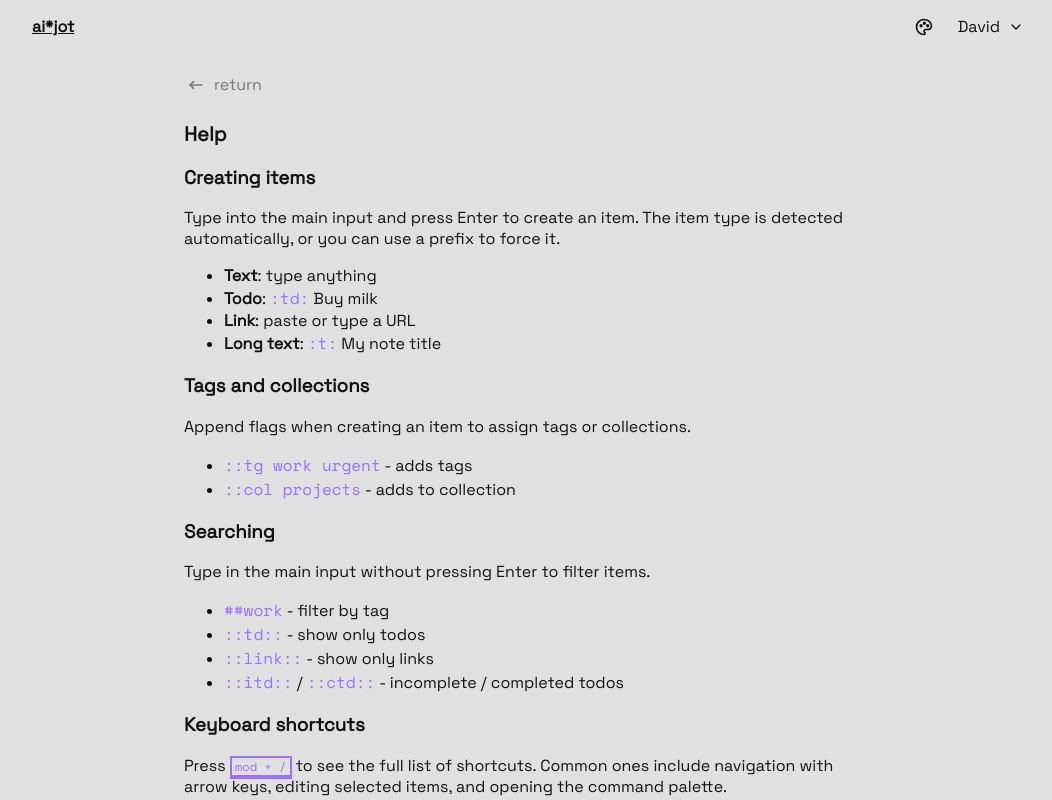
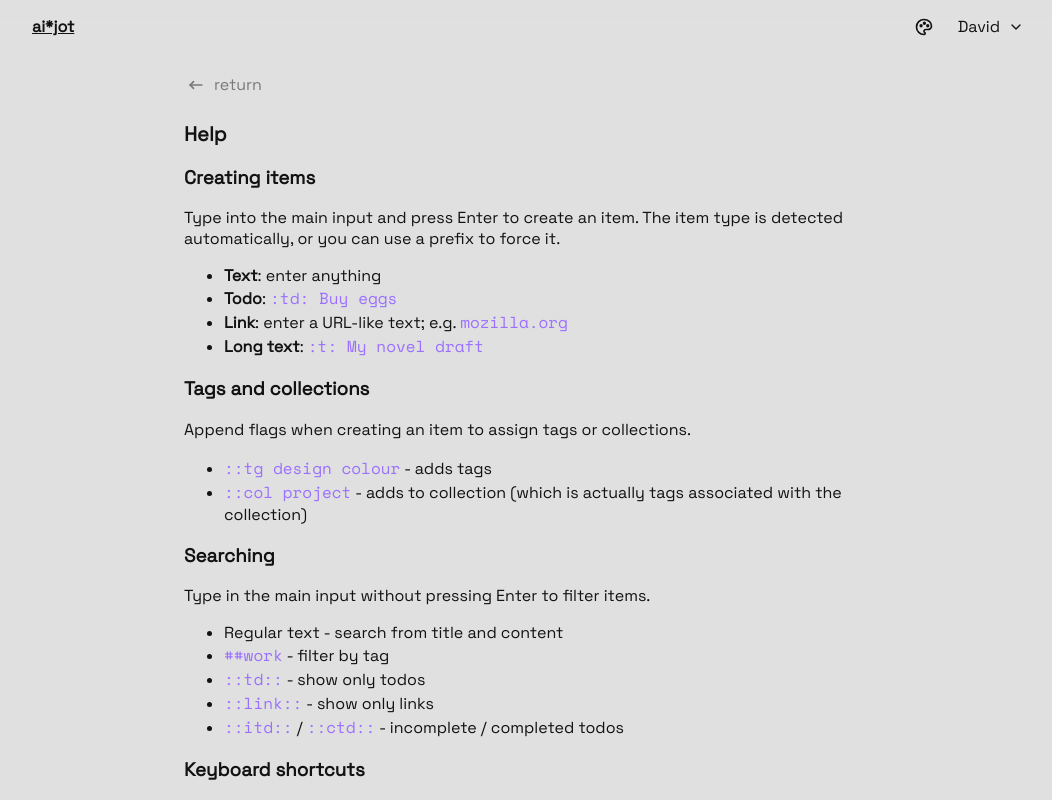
Before and after one commit to JunoNgx/aijot-frontend, a React (Vite) app: page /help in a window 1280 px wide. Shown: the top 800 px of the page, without its empty margins (112-1164 px from the left). Built offline with nearby package versions, Linux system fonts and the light colour scheme; no server answers; a web font is replaced by a local one.

Commit message:
feat: update help page content

```diff
--- a/src/pages/Help/index.tsx
+++ b/src/pages/Help/index.tsx
@@ -16,17 +16,18 @@ export default function Help() {
                 </p>
                 <ul>
                     <li>
-                        <strong>Text</strong>: type anything
+                        <strong>Text</strong>: enter anything
                     </li>
                     <li>
-                        <strong>Todo</strong>: <code>:td:</code> Buy milk
+                        <strong>Todo</strong>: <code>:td: Buy eggs</code>
                     </li>
                     <li>
-                        <strong>Link</strong>: paste or type a URL
+                        <strong>Link</strong>: enter a URL-like text; e.g.{" "}
+                        <code>mozilla.org</code>
                     </li>
                     <li>
-                        <strong>Long text</strong>: <code>:t:</code> My note
-                        title
+                        <strong>Long text</strong>:{" "}
+                        <code>:t: My novel draft</code>
                     </li>
                 </ul>
             </section>
@@ -39,10 +40,11 @@ export default function Help() {
                 </p>
                 <ul>
                     <li>
-                        <code>::tg work urgent</code> - adds tags
+                        <code>::tg design colour</code> - adds tags
                     </li>
                     <li>
-                        <code>::col projects</code> - adds to collection
+                        <code>::col project</code> - adds to collection (which
+                        is actually tags associated with the collection)
                     </li>
                 </ul>
             </section>
@@ -54,6 +56,7 @@ export default function Help() {
                     items.
                 </p>
                 <ul>
+                    <li>Regular text - search from title and content</li>
                     <li>
                         <code>##work</code> - filter by tag
                     </li>
@@ -73,9 +76,9 @@ export default function Help() {
             <section className={styles.Help__Section}>
                 <h3>Keyboard shortcuts</h3>
                 <p>
-                    Press <kbd>mod + /</kbd> to see the full list of shortcuts.
-                    Common ones include navigation with arrow keys, editing
-                    selected items, and opening the command palette.
+                    Press <kbd>Ctrl/Cmd + /</kbd> to see the full list of
+                    shortcuts. Common ones include navigation with arrow keys,
+                    editing selected items, and opening the command palette.
                 </p>
             </section>
 
```
